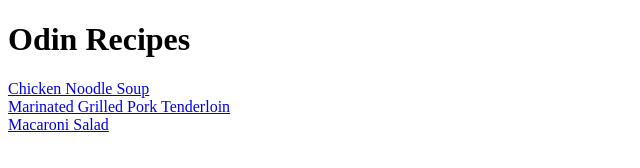
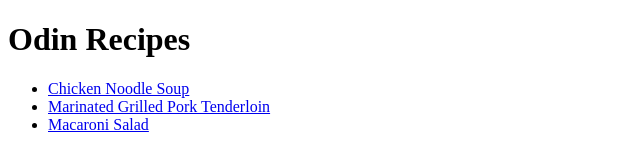
Before and after one commit to LadanCode/odin-recipes, a plain HTML site: page index.html in a window 1280 px wide. Shown: the whole page, without its empty margins (0-640 px from the left). Drawn offline with Linux system fonts and the light colour scheme.

Commit message:
Display recipes as unordered list on index

```diff
--- a/index.html
+++ b/index.html
@@ -9,11 +9,11 @@
 
     <body>
         <h1>Odin Recipes</h1>
-        <a href="recipes/chicken-noodle-soup.html">Chicken Noodle Soup</a>
-        <br>
-        <a href="recipes/marinated-grilled-pork-tenderloin.html">Marinated Grilled Pork Tenderloin</a>
-        <br>
-        <a href="recipes/macaroni-salad.html">Macaroni Salad</a>
+        <ul>
+          <li><a href="recipes/chicken-noodle-soup.html">Chicken Noodle Soup</a></li>
+          <li><a href="recipes/marinated-grilled-pork-tenderloin.html">Marinated Grilled Pork Tenderloin</a></li>
+          <li><a href="recipes/macaroni-salad.html">Macaroni Salad</a></li>
+        </ul>
     </body>
 
 </html>
```
